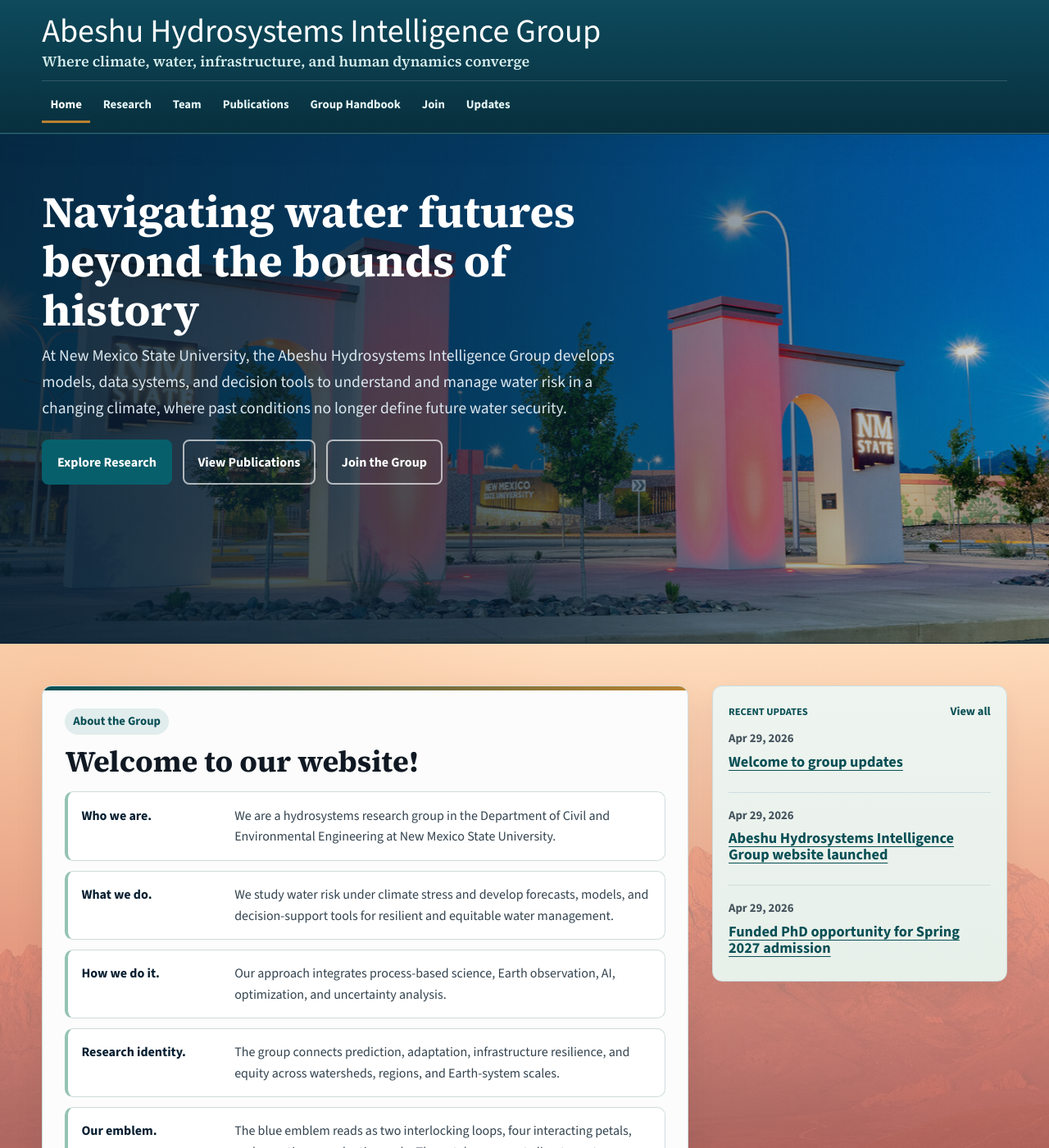
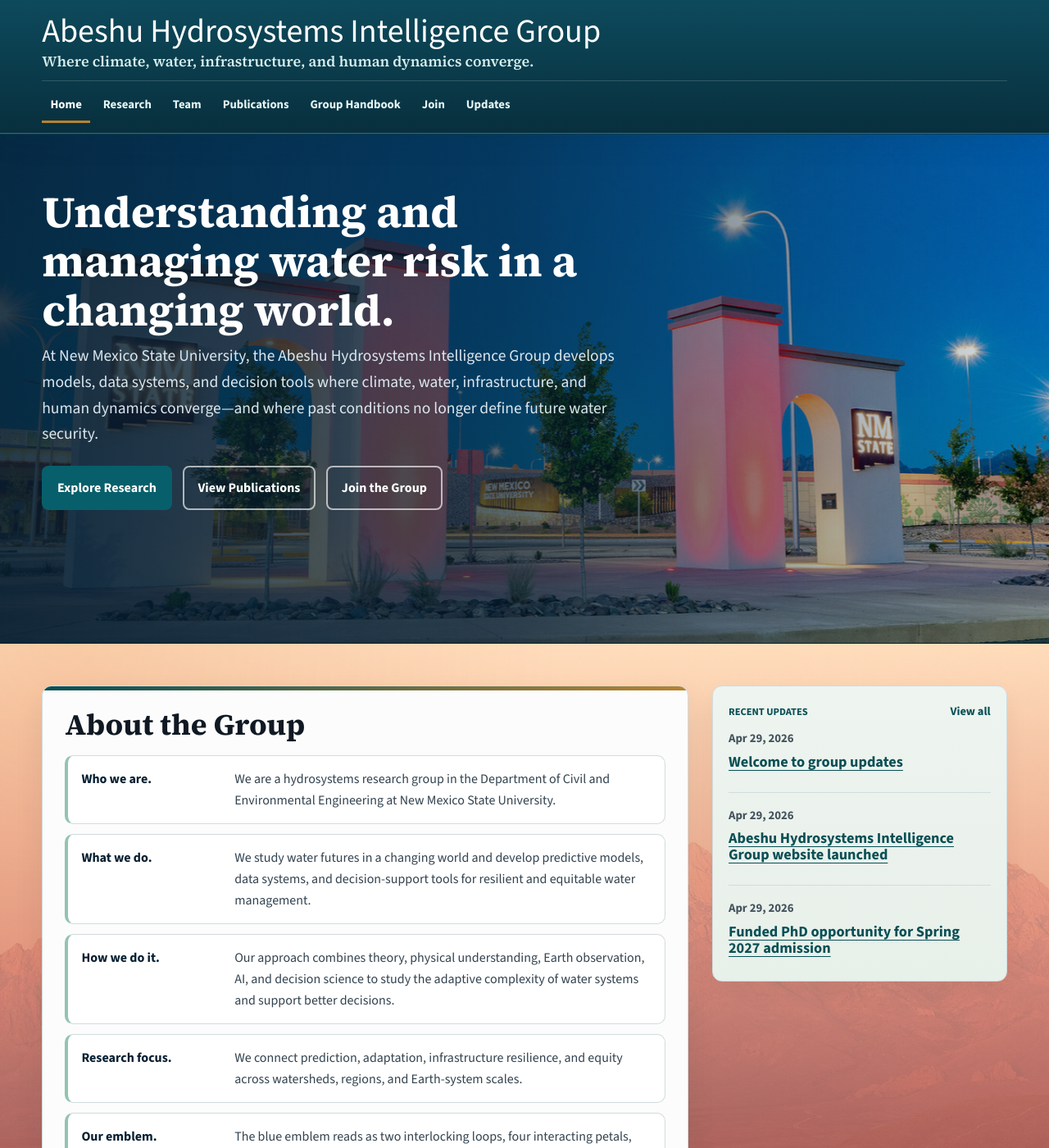
Before and after one commit to Hydrosystems-Intelligence-Lab/hydrosystems-intelligence-lab.github.io, a Jekyll site: the page built from index.md, in a window 1280 px wide and 1400 px high. Shown: the whole window at 82% size. Built offline with Jekyll 4.4.1, drawn with Linux system fonts in a browser that asks for light colours; some of the changed text lies outside the part shown.

Commit message:
index.md and _config.yml updated

```diff
--- a/_config.yml
+++ b/_config.yml
@@ -1,5 +1,5 @@
 title: Abeshu Hydrosystems Intelligence Group
-tagline: Where climate, water, infrastructure, and human dynamics converge
+tagline: Where climate, water, infrastructure, and human dynamics converge.
 description: >-
   Data-driven, physics-informed, and decision-centered research for water
   prediction, infrastructure resilience, and climate adaptation.
@@ -7,7 +7,9 @@ social_image: /assets/img/water-systems-research-concept.png
 manual_hero_image: /assets/img/nm-valles-caldera.jpg
 manual_hero_image_position: center 50%
 url: "https://gutabeshu.github.io"
-baseurl: "/hora-abeshu-research-group"
+# This repository is configured as a GitHub Pages project site, so baseurl must
+# match the repository name exactly. Use "" only for a custom domain or root site.
+baseurl: "/Hydrosystems-Intelligence-Group"
 lang: en
 timezone: America/Denver
 
--- a/_layouts/default.html
+++ b/_layouts/default.html
@@ -19,8 +19,8 @@
       <meta property="og:image" content="{{ social_image | absolute_url }}">
       <meta name="twitter:card" content="summary_large_image">
     {% endif %}
-    <link rel="icon" type="image/png" href="{{ '/assets/img/favicon.png' | relative_url }}">
-    <link rel="apple-touch-icon" href="{{ '/assets/img/favicon.png' | relative_url }}">
+    <link rel="icon" href="{{ '/assets/img/favicon.ico' | relative_url }}" sizes="any">
+    <link rel="apple-touch-icon" href="{{ '/assets/img/apple-touch-icon.png' | relative_url }}">
     <link rel="preconnect" href="https://fonts.googleapis.com">
     <link rel="preconnect" href="https://fonts.gstatic.com" crossorigin>
     <link rel="stylesheet" href="https://fonts.googleapis.com/css2?family=IBM+Plex+Sans+Condensed:wght@600;700&family=Libre+Franklin:wght@700;800;900&family=Source+Sans+3:ital,wght@0,400..900;1,400..900&family=Source+Serif+4:ital,opsz,wght@0,8..60,400..900;1,8..60,400..900&display=swap">
--- a/index.md
+++ b/index.md
@@ -7,8 +7,8 @@ description: Abeshu Hydrosystems Intelligence Group at New Mexico State Universi
 <section class="home-hero" style="--home-hero-image: url('{{ '/assets/img/nm-rio-grande-bosque.jpg' | relative_url }}');">
   <div class="wrapper home-hero-grid">
     <div class="hero-copy">
-      <h1>Navigating water futures beyond the bounds of history</h1>
-      <p class="hero-lede">At New Mexico State University, the Abeshu Hydrosystems Intelligence Group develops models, data systems, and decision tools to understand and manage water risk in a changing climate, where past conditions no longer define future water security.</p>
+      <h1>Understanding and managing water risk in a changing world.</h1>
+      <p class="hero-lede">At New Mexico State University, the Abeshu Hydrosystems Intelligence Group develops models, data systems, and decision tools where climate, water, infrastructure, and human dynamics converge—and where past conditions no longer define future water security.</p>
       <div class="button-row">
         <a class="button primary" href="{{ '/research/' | relative_url }}">Explore Research</a>
         <a class="button secondary" href="{{ '/publications/' | relative_url }}">View Publications</a>
@@ -21,8 +21,8 @@ description: Abeshu Hydrosystems Intelligence Group at New Mexico State Universi
 <section class="home-intro-section">
   <div class="wrapper home-intro-grid">
     <div class="identity-panel">
-      <p class="eyebrow sentence-case">About the Group</p>
-      <h2 class="about-welcome-heading">Welcome to our website!</h2>
+      <!-- <p class="eyebrow sentence-case">About the Group</p> -->
+      <h2 class="about-welcome-heading">About the Group</h2>
       <div class="identity-list">
         <div>
           <strong>Who we are.</strong>
@@ -30,15 +30,15 @@ description: Abeshu Hydrosystems Intelligence Group at New Mexico State Universi
         </div>
         <div>
           <strong>What we do.</strong>
-          <p>We study water risk under climate stress and develop forecasts, models, and decision-support tools for resilient and equitable water management.</p>
+          <p>We study water futures in a changing world and develop predictive models, data systems, and decision-support tools for resilient and equitable water management.</p>
         </div>
         <div>
           <strong>How we do it.</strong>
-          <p>Our approach integrates process-based science, Earth observation, AI, optimization, and uncertainty analysis.</p>
+          <p>Our approach combines theory, physical understanding, Earth observation, AI, and decision science to study the adaptive complexity of water systems and support better decisions.</p>
         </div>
         <div>
-          <strong>Research identity.</strong>
-          <p>The group connects prediction, adaptation, infrastructure resilience, and equity across watersheds, regions, and Earth-system scales.</p>
+          <strong>Research focus.</strong>
+          <p>We connect prediction, adaptation, infrastructure resilience, and equity across watersheds, regions, and Earth-system scales.</p>
         </div>
         <div class="emblem-item">
           <div class="emblem-heading">
```
Also changed, not shown: other parts of index.md (+1 -1 lines), assets/img/apple-touch-icon.png (added), assets/img/favicon.ico (added), assets/img/favicon.png (deleted), assets/img/faviconX.png (deleted), 2 other files.
